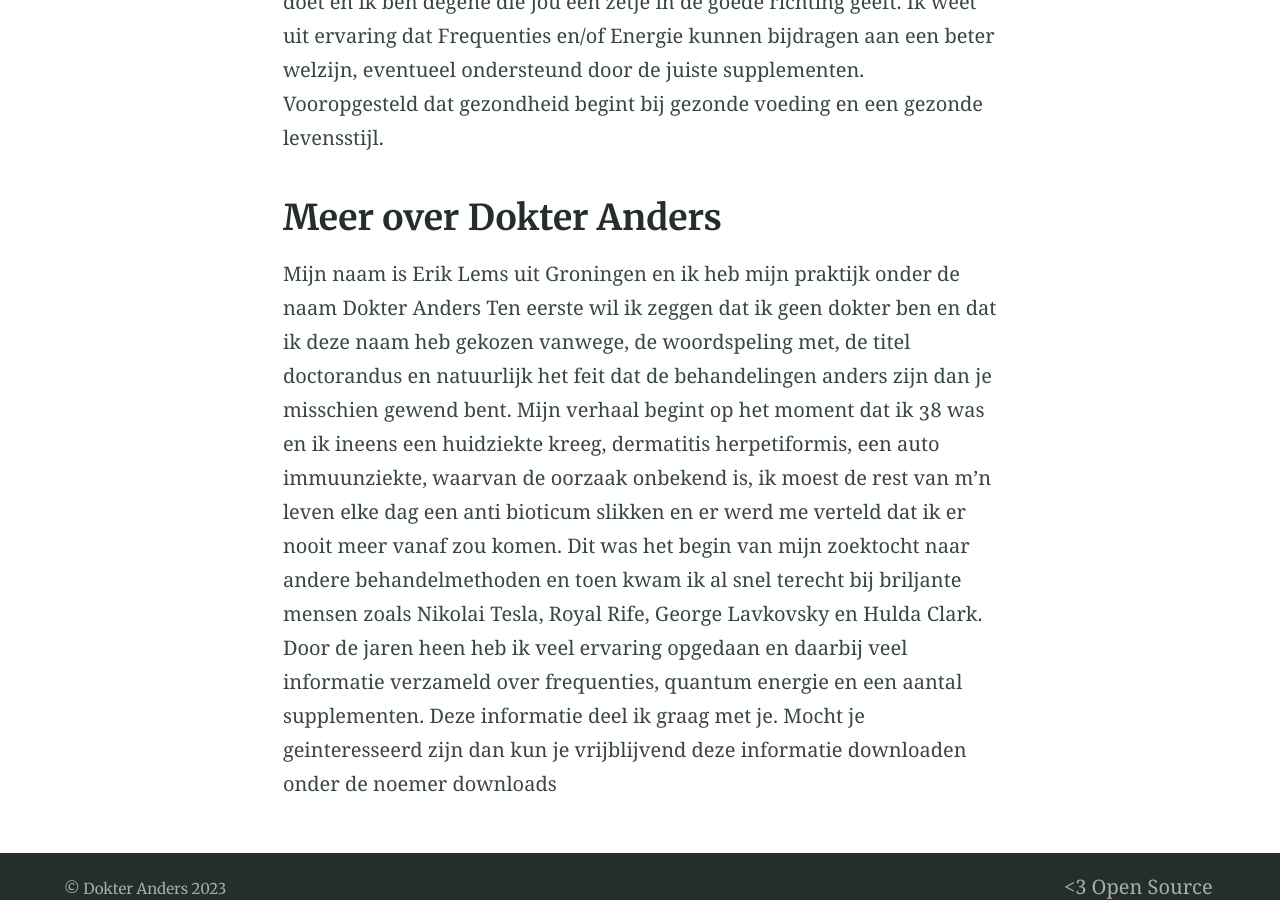
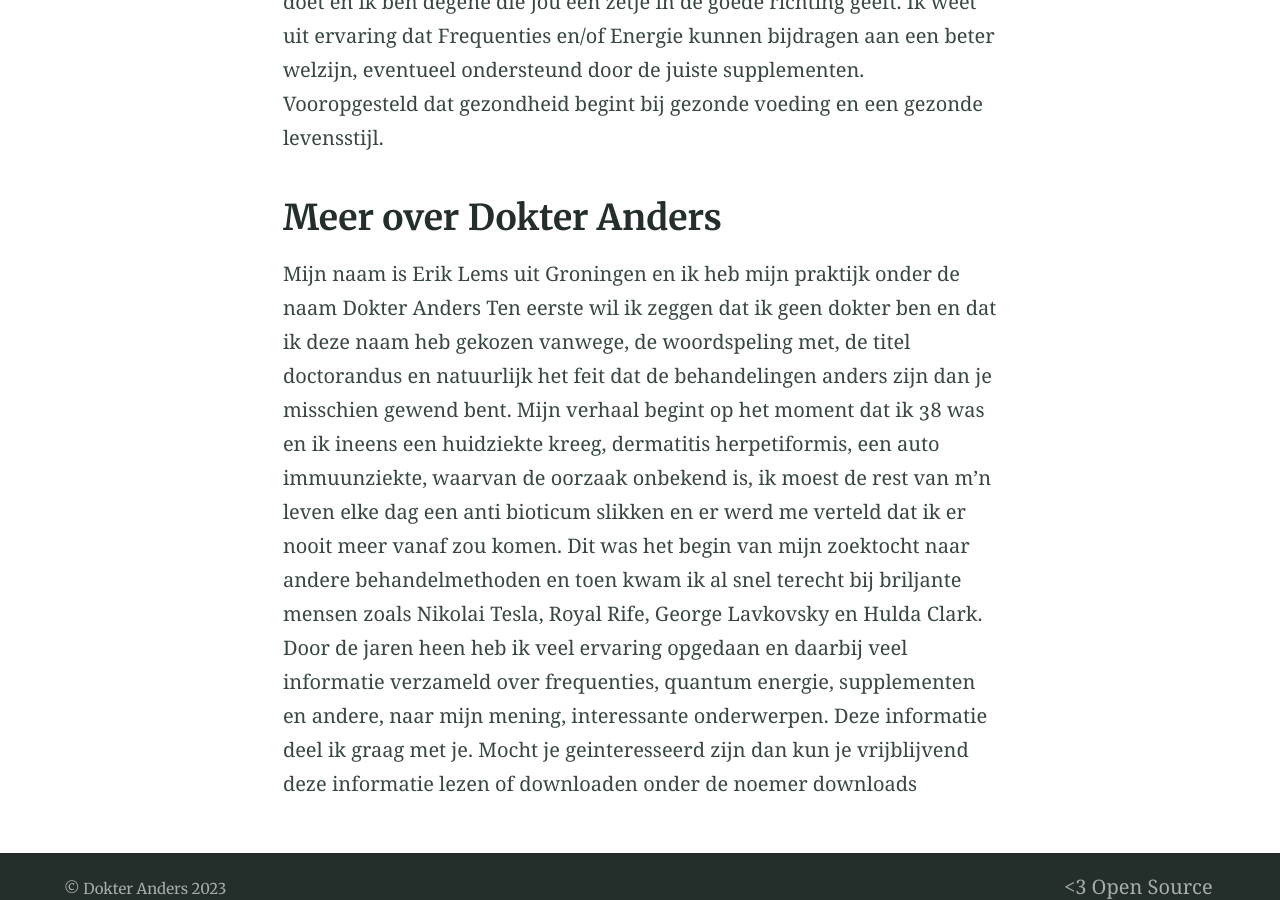
Before and after one commit to dokteranders/dokteranders.com, a Jekyll site: the page built from index.md, in a window 1280 px wide and 900 px high, scrolled down 713 px. Built offline with Jekyll 4.4.1, drawn with Linux system fonts in a browser that asks for light colours.

Commit message:
Update index.md

```diff
--- a/index.md
+++ b/index.md
@@ -12,5 +12,5 @@
 Mijn naam is Erik Lems uit Groningen en ik heb mijn praktijk onder de naam Dokter Anders
 Ten eerste wil ik zeggen dat ik geen dokter ben en dat ik deze naam heb gekozen vanwege, de woordspeling met, de titel doctorandus en natuurlijk het feit dat de behandelingen anders zijn dan je misschien gewend bent.
 Mijn verhaal begint op het moment dat ik 38 was en ik ineens een huidziekte kreeg, dermatitis herpetiformis, een auto immuunziekte, waarvan de oorzaak onbekend is, ik moest de rest van m'n leven elke dag een anti bioticum slikken en er werd me verteld dat ik er nooit meer vanaf zou komen.
-Dit was het begin van mijn zoektocht naar andere behandelmethoden en toen kwam ik al snel terecht bij briljante mensen zoals Nikolai Tesla, Royal Rife, George Lavkovsky en Hulda Clark. Door de jaren heen heb ik veel ervaring opgedaan en daarbij veel informatie verzameld over frequenties, quantum energie en een aantal supplementen.
-Deze informatie deel ik graag met je. Mocht je geinteresseerd zijn  dan kun je vrijblijvend deze informatie downloaden onder de noemer downloads
+Dit was het begin van mijn zoektocht naar andere behandelmethoden en toen kwam ik al snel terecht bij briljante mensen zoals Nikolai Tesla, Royal Rife, George Lavkovsky en Hulda Clark. Door de jaren heen heb ik veel ervaring opgedaan en daarbij veel informatie verzameld over frequenties, quantum energie, supplementen en andere, naar mijn mening, interessante onderwerpen.
+Deze informatie deel ik graag met je. Mocht je geinteresseerd zijn  dan kun je vrijblijvend deze informatie lezen of downloaden onder de noemer downloads
```
